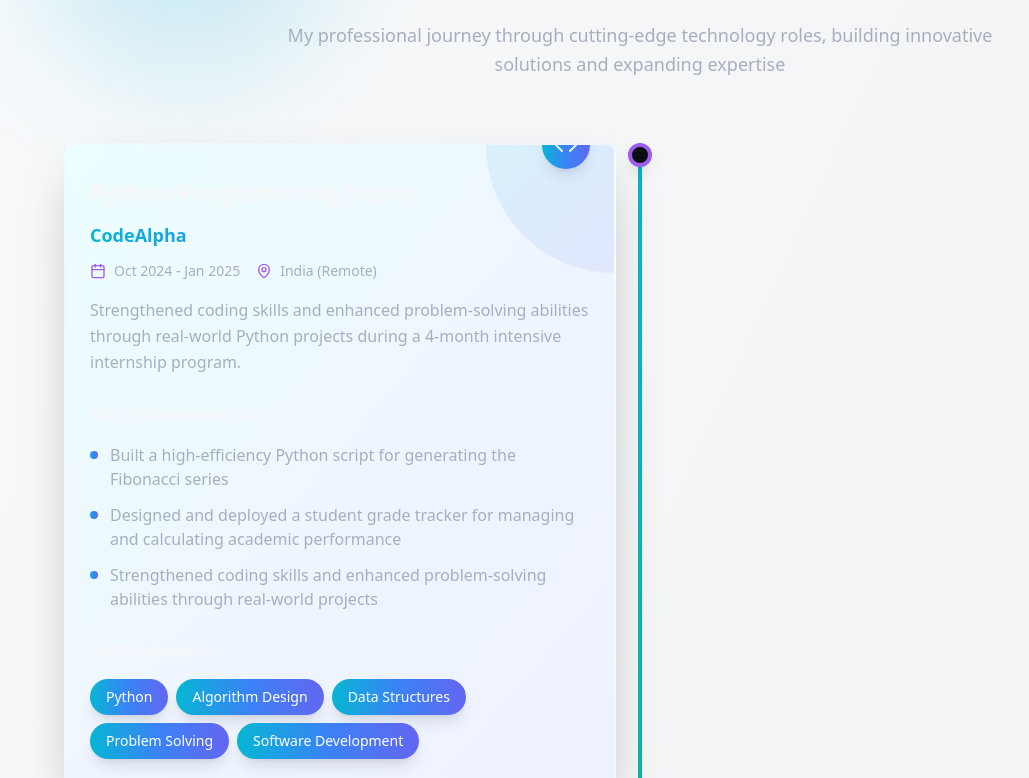
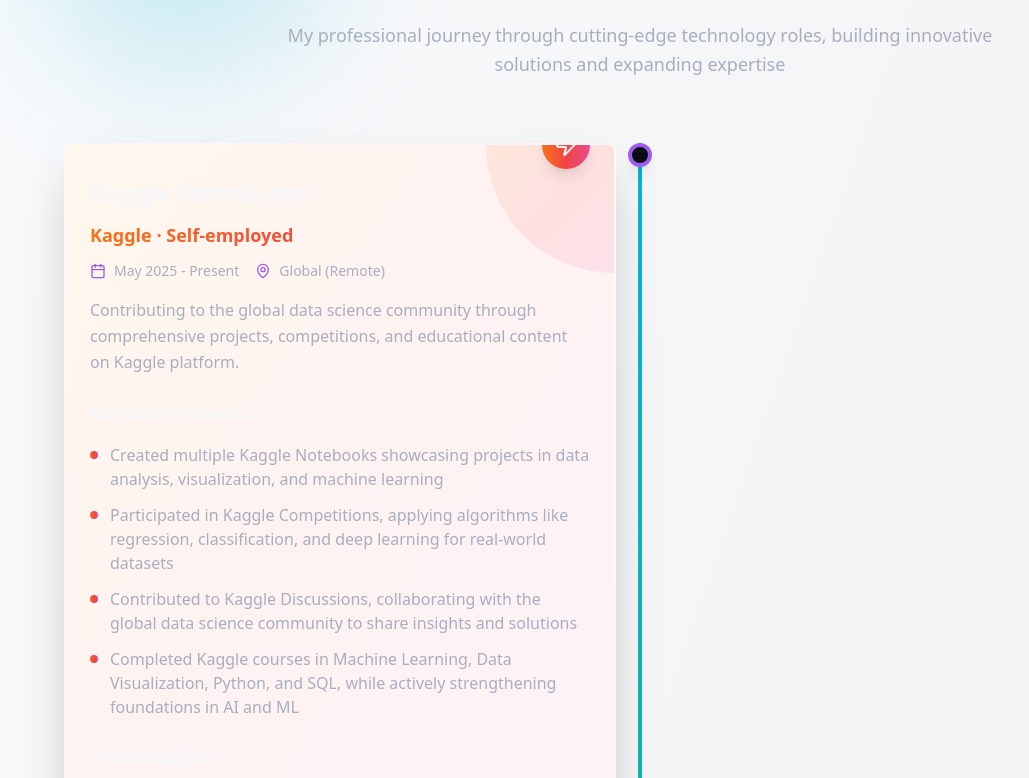
Before and after one commit to hammadfarooq-ai/hammad-farooq-portfolio, a React (Vite) app: page / in a window 1280 px wide. Shown: the part 4200-4978 px from the top of the page, without its empty margins (0-1029 px from the left). Built offline with nearby package versions, Linux system fonts and the light colour scheme.

Commit message:
Add Kaggle experience
Added "Kaggle Contributor" experience to the portfolio, detailing contributions to Kaggle notebooks, competitions, discussions, and completed courses.

```diff
--- a/src/components/Experience.tsx
+++ b/src/components/Experience.tsx
@@ -2,6 +2,24 @@ import { Card, CardContent, CardDescription, CardHeader, CardTitle } from "@/com
 import { Calendar, MapPin, Building, Code, Trophy, Zap, Sparkles } from "lucide-react";
 
 const experiences = [
+  {
+    title: "Kaggle Contributor",
+    company: "Kaggle · Self-employed",
+    period: "May 2025 - Present",
+    duration: "Ongoing",
+    location: "Global (Remote)",
+    description: "Contributing to the global data science community through comprehensive projects, competitions, and educational content on Kaggle platform.",
+    achievements: [
+      "Created multiple Kaggle Notebooks showcasing projects in data analysis, visualization, and machine learning",
+      "Participated in Kaggle Competitions, applying algorithms like regression, classification, and deep learning for real-world datasets",
+      "Contributed to Kaggle Discussions, collaborating with the global data science community to share insights and solutions",
+      "Completed Kaggle courses in Machine Learning, Data Visualization, Python, and SQL, while actively strengthening foundations in AI and ML"
+    ],
+    skills: ["Machine Learning", "Data Analysis", "Data Visualization", "Python", "SQL", "Deep Learning", "Regression", "Classification"],
+    icon: Zap,
+    gradient: "from-orange-500 via-red-500 to-pink-500",
+    bgGradient: "from-orange-50 via-red-50 to-pink-50"
+  },
   {
     title: "Python Programming Intern",
     company: "CodeAlpha",
```
